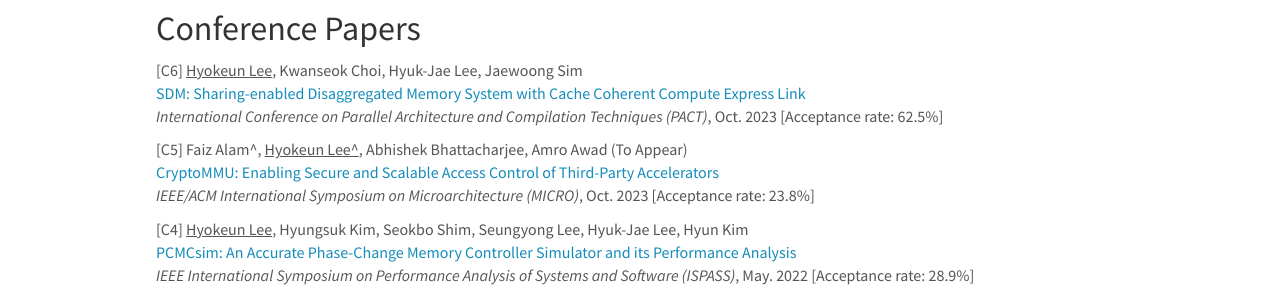
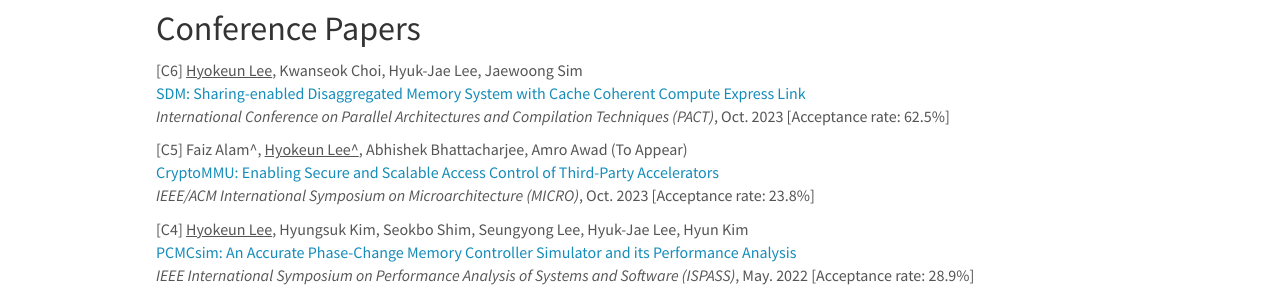
Before and after one commit to La-tale/sms.github.io, a Jekyll site: the page built from _pages/publications.md, in a window 1280 px wide and 900 px high. Shown: the part 208-508 px from the top of the window. Built offline with Jekyll 4.4.1, drawn with Linux system fonts in a browser that asks for light colours; nearby versions of some CDN libraries.

Commit message:
updated publist

```diff
--- a/_data/publist_conference.yml
+++ b/_data/publist_conference.yml
@@ -3,7 +3,7 @@
   image:
   description:
   authors: <u>Hyokeun Lee</u>, Kwanseok Choi, Hyuk-Jae Lee, Jaewoong Sim
-  issue: International Conference on Parallel Architecture and Compilation Techniques (PACT)
+  issue: International Conference on Parallel Architectures and Compilation Techniques (PACT)
   year: Oct. 2023
   tier: "[Acceptance rate: 62.5%]"
   highlight: 1
```
Also changed, not shown: 1 other file.
